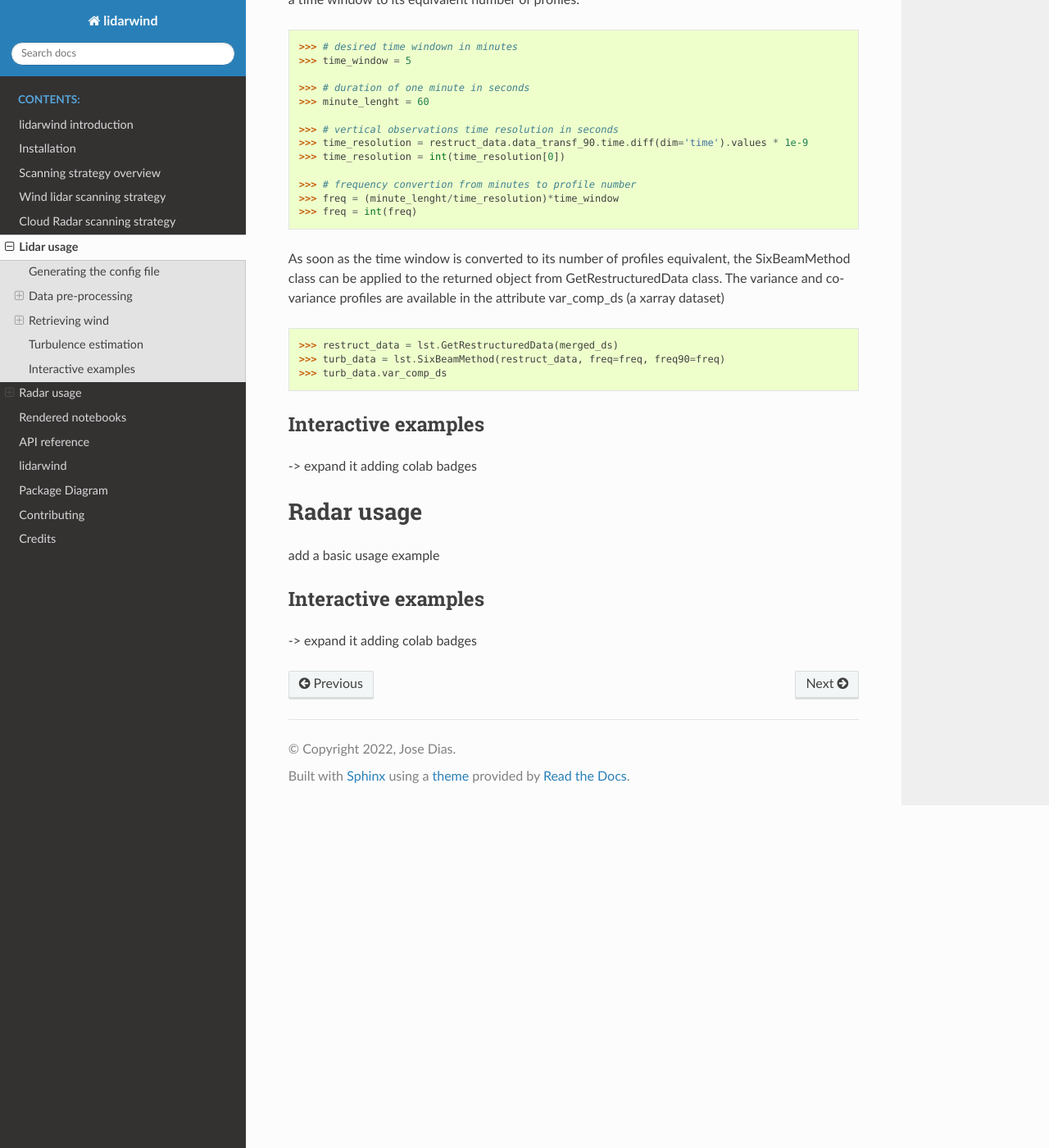
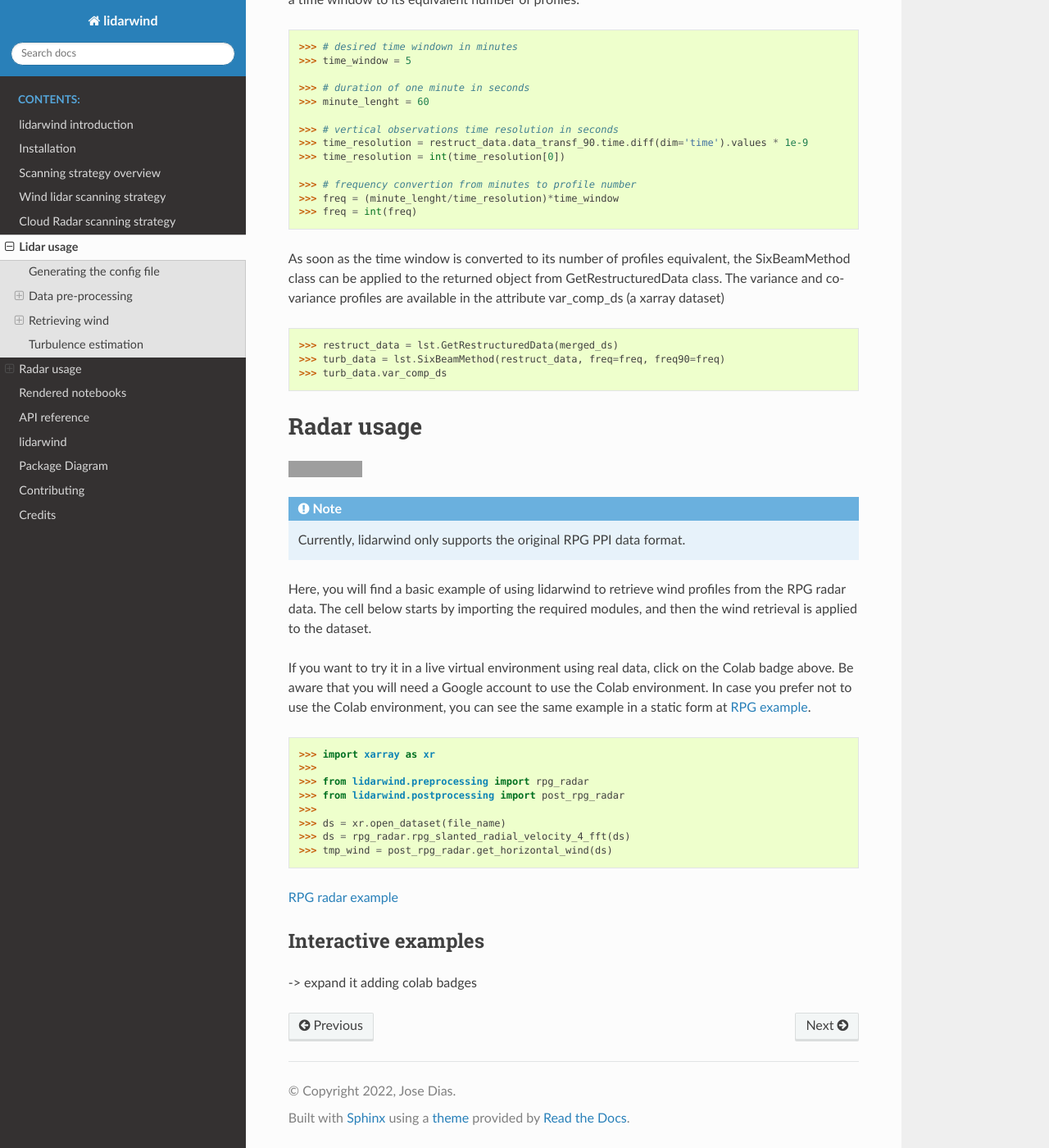
Before and after one commit to jdiasn/lidarwind, a Sphinx documentation site: the page built from docs/usage.rst, in a window 1280 px wide and 1400 px high, scrolled down 2952 px. Shown: the whole window at 82% size. Built offline with Sphinx 7.4.7 and the Read the Docs theme 2.0.0, drawn with Linux system fonts in a browser that asks for light colours; formulas are drawn with MathJax 3; pages that are not in the unit, such as notebooks, are missing from menus; the version number could not be read and is left out; grey boxes are pictures that could not be loaded.

Commit message:
Refactor: extending the RPG radar usage

```diff
--- a/README.rst
+++ b/README.rst
@@ -23,7 +23,7 @@ lidarwind introduction
 
 
 .. note::
-    now lidarwind supports data from RPG cloud radars
+    Now lidarwind supports data from RPG cloud radars. If you are interested, have a look at: :any:`Radar usage section <rpg_usage>`
 
 
 lidarwind is an open-source Python project that retrieves wind speed and direction profiles from Doppler velocity observations recorded by Doppler-capable instruments. Initially, this package was developed to work with observations from the WindCube-200s lidar, but with this new release, lidarwind starts to support data from RPG Cloud Radars. Currently, It can retrieve wind profiles from the PPI, 6-beam and DBS scanning strategies and calculate the Reynolds stress tensor matrix elements from the 6-beam observation. The package can be further extended to process data from other Doppler lidar and radar and from other scanning strategies.
--- a/docs/usage.rst
+++ b/docs/usage.rst
@@ -149,17 +149,36 @@ As soon as the time window is converted to its number of profiles equivalent, th
     >>> turb_data = lst.SixBeamMethod(restruct_data, freq=freq, freq90=freq)
     >>> turb_data.var_comp_ds
 
---------------------
-Interactive examples
---------------------
-
--> expand it adding colab badges
 
 ===========
 Radar usage
 ===========
 
-add a basic usage example
+.. image:: https://colab.research.google.com/assets/colab-badge.svg
+   :target: https://colab.research.google.com/github/jdiasn/lidarwind/blob/refactor/rpg_sphinx_doc/docs/examples/lidarwind_4_rpg_radar_serial.ipynb
+
+.. _rpg_usage:
+
+.. note::
+    Currently, lidarwind only supports the original RPG PPI data format.
+
+Here, you will find a basic example of using lidarwind to retrieve wind profiles from the RPG radar data. The cell below starts by importing the required modules, and then the wind retrieval is applied to the dataset.
+
+If you want to try it in a live virtual environment using real data, click on the Colab badge above. Be aware that you will need a Google account to use the Colab environment. In case you prefer not to use the Colab environment, you can see the same example in a static form at `RPG example <examples/lidarwind_4_rpg_radar_serial.html>`_.
+
+.. code-block:: python
+
+    >>> import xarray as xr
+    >>>
+    >>> from lidarwind.preprocessing import rpg_radar
+    >>> from lidarwind.postprocessing import post_rpg_radar
+    >>>
+    >>> ds = xr.open_dataset(file_name)
+    >>> ds = rpg_radar.rpg_slanted_radial_velocity_4_fft(ds)
+    >>> tmp_wind = post_rpg_radar.get_horizontal_wind(ds)
+
+
+`RPG radar example <examples/lidarwind_4_rpg_radar_serial.html>`_
 
 --------------------
 Interactive examples
```
Also changed, not shown: docs/examples/lidarwind_4_rpg_radar_serial.ipynb.
